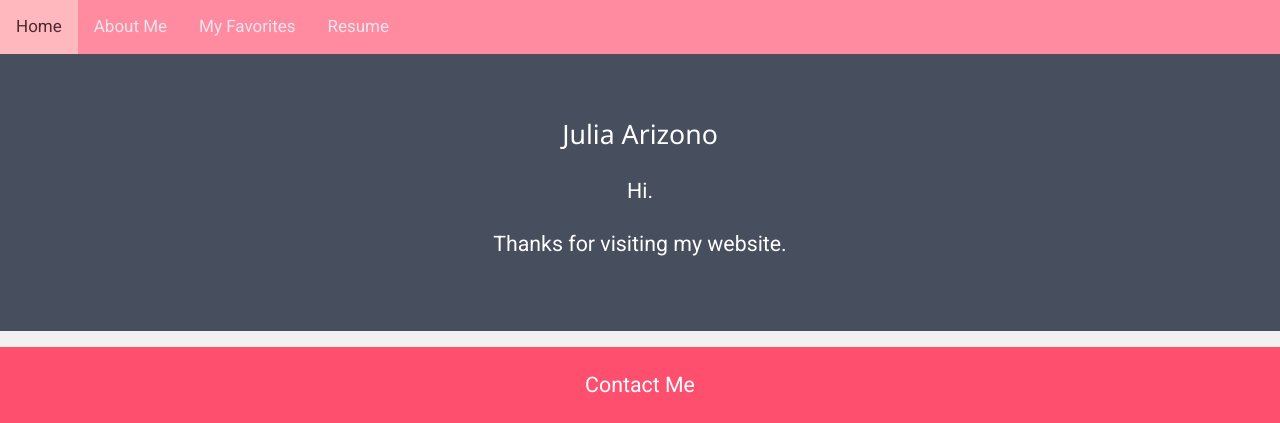
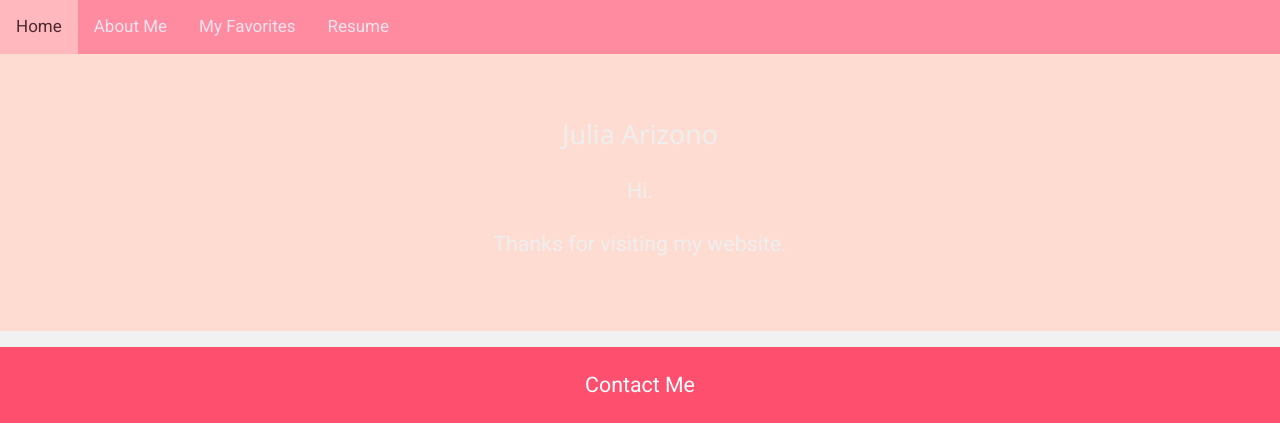
Before and after one commit to jarizono/Personal-Website, a plain HTML site: page index.html in a window 1280 px wide. Shown: the top 423 px of the page. Drawn offline with nearby package versions, Linux system fonts and the light colour scheme.

Commit message:
Update style.css

```diff
--- a/style.css
+++ b/style.css
@@ -43,8 +43,8 @@ h2 {
 .about-section {
   padding: 50px;
   text-align: center;
-  background-color: #474e5d;
-  color: white;
+  background-color: #ffdcd1;
+  color: #eee;
 }
 
 html {
@@ -58,13 +58,6 @@ html {
 .card {
   box-shadow: 0 4px 8px 0 rgba(0, 0, 0, 0.2);
   margin: 8px;
-}
-
-.about-section {
-  padding: 50px;
-  text-align: center;
-  background-color: #474e5d;
-  color: white;
 }
 
 .container {
```
